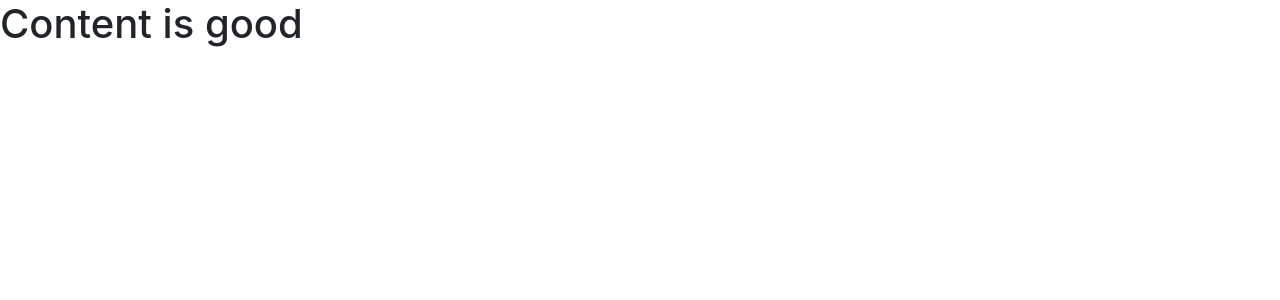
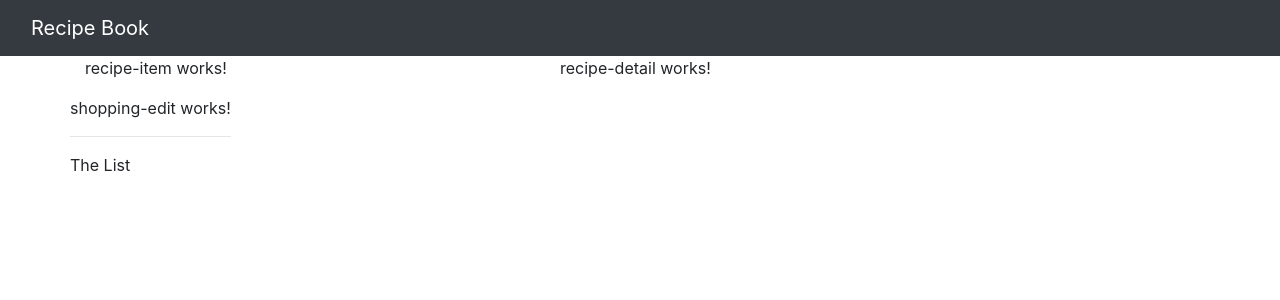
Before and after one commit to RenwickP/Food-Fun, an Angular app: page / in a window 1280 px wide. Shown: the top 300 px of the page. Built offline with nearby package versions, Linux system fonts and the light colour scheme.

Commit message:
Version updates

```diff
--- a/src/app/app.component.html
+++ b/src/app/app.component.html
@@ -1 +1,9 @@
 <app-header></app-header>
+<div class="container">
+  <div class="row">
+    <div class="col-md-12">
+      <app-recipes></app-recipes>
+      <app-shopping-list></app-shopping-list>
+    </div>
+  </div>
+</div>
--- a/src/app/header/header.component.html
+++ b/src/app/header/header.component.html
@@ -1 +1,23 @@
-<h1>Content is good</h1>
+<nav class="navbar navbar-dark bg-dark">
+  <div class="container-fluid">
+    <div class="navbar-header">
+      <a href="#" class="navbar-brand">Recipe Book</a>
+    </div>
+
+    <div class="collapse navbar-collapse">
+      <ul class="nav navbar-nav">
+        <li><a href="#">Recipes</a></li>
+        <li><a href="#">Shopping List</a></li>
+      </ul>
+      <ul class="nab navbar-nav navbar-right">
+        <li class="dropdown">
+          <a href="#" class="dropdown-toggle" role="button">Manage</a>
+          <ul class="dropdown-menu">
+            <li><a href="#">Save Data</a></li>
+            <li><a href="#">Fetch Data</a></li>
+          </ul>
+        </li>
+      </ul>
+    </div>
+  </div>
+</nav>
--- a/src/app/recipes/recipe-list/recipe-list.component.html
+++ b/src/app/recipes/recipe-list/recipe-list.component.html
@@ -1 +1 @@
-<p>recipe-list works!</p>
+<app-recipe-item></app-recipe-item>
--- a/src/app/recipes/recipes.component.html
+++ b/src/app/recipes/recipes.component.html
@@ -1 +1,9 @@
-<p>recipes works!</p>
+<div class="row">
+  <div class="col-md-5">
+    <app-recipe-list></app-recipe-list>
+  </div>
+
+  <div class="col-md-7">
+    <app-recipe-detail></app-recipe-detail>
+  </div>
+</div>
--- a/src/app/shopping-list/shopping-list.component.html
+++ b/src/app/shopping-list/shopping-list.component.html
@@ -1 +1,7 @@
-<p>shopping-list works!</p>
+<div class="row">
+  <div class="col-xs-10">
+    <app-shopping-edit></app-shopping-edit>
+    <hr />
+    <p>The List</p>
+  </div>
+</div>
```
Also changed, not shown: 1 other file (tests, documents, lock files or other folders).
